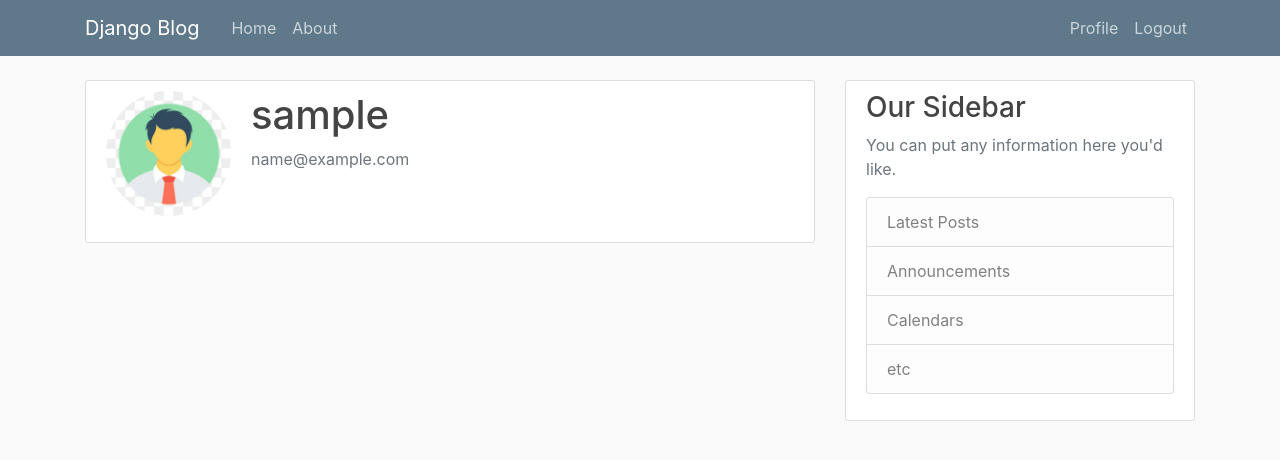
After one commit to svrajaProject/django_project7, a Django app: page /profile/ in a window 1280 px wide. The commit adds this page. Shown: the top 460 px of the page. Run offline with Django 3.2, Linux system fonts and the light colour scheme; the visitor is signed in with stand-in values (Sample User, id 1); some libraries are stand-ins or nearby versions.

Commit message:
UserPrfile and picture

```diff
--- a/blog/templates/blog/base.html
+++ b/blog/templates/blog/base.html
@@ -32,6 +32,7 @@
           <!-- Navbar Right Side -->
           <div class="navbar-nav">
             {% if user.is_authenticated %}
+              <a class="nav-item nav-link" href="{%url 'profile'%}"> Profile</a>
               <a class="nav-item nav-link" href="{%url 'logout'%}"> Logout</a>
             {% else %}
               <a class="nav-item nav-link" href="{%url 'login'%}"> Login</a>
--- a/django_project7/urls.py
+++ b/django_project7/urls.py
@@ -14,6 +14,8 @@ Including another URLconf
     2. Add a URL to urlpatterns:  path('blog/', include('blog.urls'))
 """
 from django.contrib import admin
+from django.conf import settings
+from django.conf.urls.static import static
 from django.contrib.auth import views as auth_views
 from django.urls import path
 from django.conf.urls import include
@@ -27,4 +29,7 @@ urlpatterns = [
     # path('logout/', auth_views.LogoutView.as_view(), name='logout'),
     path('logout/', auth_views.LogoutView.as_view(template_name='users/logout.html'), name='logout'),
     path('', include('blog.urls')),
+    path('profile/', user_views.profile, name='profile'),
 ]
+if settings.DEBUG:
+    urlpatterns += static(settings.MEDIA_URL, document_root=settings.MEDIA_ROOT)
--- a/users/apps.py
+++ b/users/apps.py
@@ -4,3 +4,6 @@ from django.apps import AppConfig
 class UsersConfig(AppConfig):
     default_auto_field = 'django.db.models.BigAutoField'
     name = 'users'
+
+    def ready(self):
+        import users.signals
--- a/users/models.py
+++ b/users/models.py
@@ -1,5 +1,6 @@
 from django.db import models
 from django.contrib.auth.models import User
+
 
 class Profile(models.Model):
     user = models.OneToOneField(User, on_delete=models.CASCADE)
--- /dev/null
+++ b/users/signals.py
@@ -0,0 +1,18 @@
+
+from django.db.models.signals import post_save
+from django.contrib.auth.models import User
+from django.dispatch import receiver
+from .models import Profile
+from django.core.exceptions import ObjectDoesNotExist
+
+
+@receiver(post_save, sender=User)
+def create_profile(sender, instance, created, **kwargs):
+    try:
+        instance.profile.save()
+    except ObjectDoesNotExist:
+        Profile.objects.create(user=instance)
+
+# @receiver(post_save, sender=User)
+# def save_profile(sender, instance, **kwargs):
+#     instance.profile.save()
--- /dev/null
+++ b/users/templates/users/profile.html
@@ -0,0 +1,13 @@
+{% extends 'blog/base.html'%}
+{%block content%}
+<div class="content-section">
+  <div class="media">
+    <img class="rounded-circle account-img" src="{{ user.profile.image.url }}">
+    <div class="media-body">
+      <h2 class="account-heading">{{ user.username }}</h2>
+      <p class="text-secondary">{{ user.email }}</p>
+    </div>
+  </div>
+  <!-- FORM HERE -->
+</div>
+{%endblock%}
--- a/users/views.py
+++ b/users/views.py
@@ -1,6 +1,7 @@
 from django.shortcuts import render,redirect
 # from django.contrib.auth.forms import UserCreationForm
 from django.contrib import messages
+from django.contrib.auth.decorators import login_required
 from .forms import UserRegisterForm
 
 def register(request):
@@ -14,3 +15,7 @@ def register(request):
     else:
         form = UserRegisterForm()
     return render(request, 'users/register.html',{'form':form})
+
+@login_required
+def profile(request):
+    return render(request, 'users/profile.html')
```
Also changed, not shown: django_project7/settings.py (+9 -2 lines), media/default.jpg (added), media/profile_pics/Django_logo.png (added), media/profile_pics/Django_logo_C0NTSkY.png (added).
